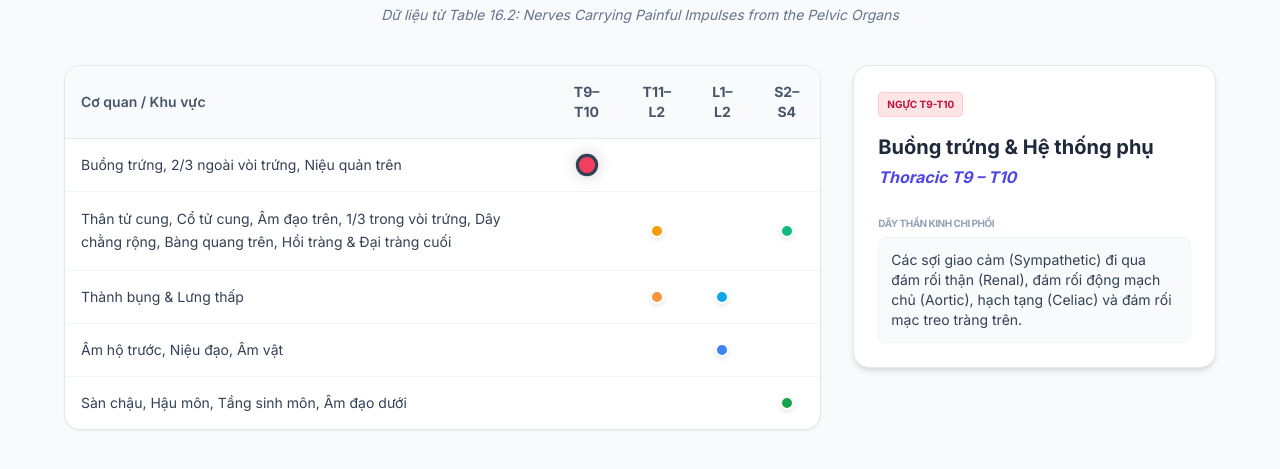
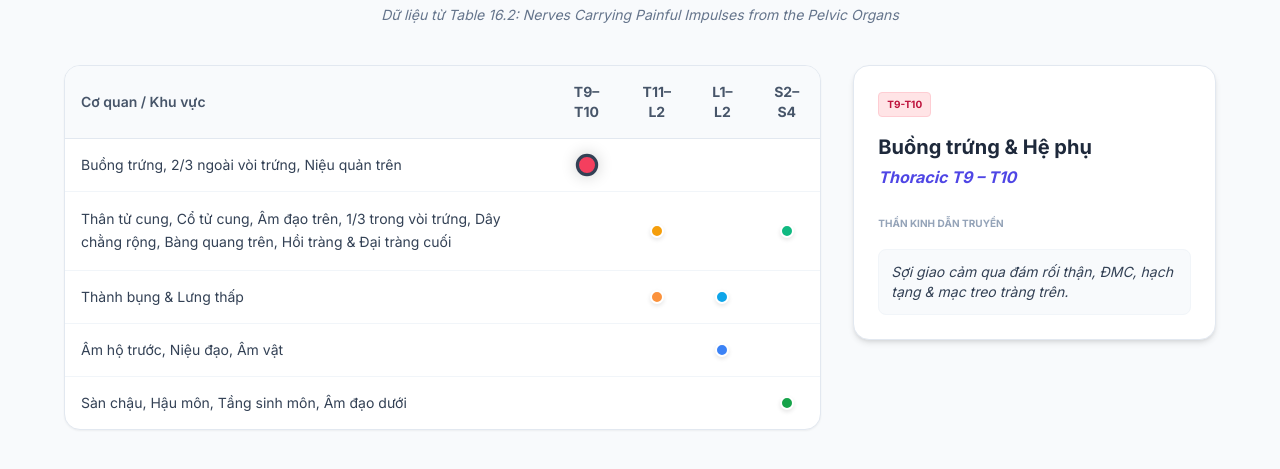
Before and after one commit to DuyanhA/Danh2, a plain HTML site: page index.html in a window 1280 px wide. Both pictures are taken after a click on the button 586 px from the left and 244 px from the top of the page. Shown: the part 79-548 px from the top of the page. Drawn offline with nearby package versions, Linux system fonts and the light colour scheme.

Commit message:
Update index.html

```diff
--- a/index.html
+++ b/index.html
@@ -9,6 +9,7 @@
         @import url('https://fonts.googleapis.com/css2?family=Inter:wght@300;400;600;700&display=swap');
         body { font-family: 'Inter', sans-serif; background-color: #f8fafc; }
 
+        /* Hiệu ứng node */
         .connection-dot {
             width: 14px;
             height: 14px;
@@ -23,9 +24,21 @@
         .connection-dot:hover { transform: scale(1.3); }
         .active-dot { transform: scale(1.6); border-color: #334155; box-shadow: 0 0 10px rgba(0,0,0,0.2); }
 
+        /* Animation cho bảng */
+        @keyframes table-flash {
+            0% { background-color: transparent; }
+            50% { background-color: var(--flash-color); opacity: 0.5; }
+            100% { background-color: transparent; }
+        }
+
+        .flash-active {
+            animation: table-flash 0.6s ease-out;
+        }
+
         .glass-panel {
             background: white;
             border: 1px solid #e2e8f0;
+            position: relative;
         }
 
         .table-container::-webkit-scrollbar { height: 6px; }
@@ -40,7 +53,7 @@
         </div>
 
         <div class="grid grid-cols-1 lg:grid-cols-3 gap-8">
-            <div class="lg:col-span-2 glass-panel rounded-2xl shadow-sm overflow-hidden">
+            <div id="main-table-container" class="lg:col-span-2 glass-panel rounded-2xl shadow-sm overflow-hidden">
                 <div class="table-container overflow-x-auto">
                     <table class="w-full border-collapse text-sm">
                         <thead>
@@ -53,38 +66,38 @@
                             </tr>
                         </thead>
                         <tbody class="divide-y divide-slate-100">
-                            <tr class="hover:bg-slate-50 transition">
+                            <tr class="hover:bg-slate-50/50 transition">
                                 <td class="p-4 text-slate-700 font-medium">Buồng trứng, 2/3 ngoài vòi trứng, Niệu quản trên</td>
-                                <td class="p-4 text-center"><button onclick="showInfo('ovaries', this)" class="connection-dot bg-rose-500"></button></td>
+                                <td class="p-4 text-center"><button onclick="showInfo('ovaries', this, '#f43f5e')" class="connection-dot bg-rose-500"></button></td>
                                 <td></td><td></td><td></td>
                             </tr>
-                            <tr class="hover:bg-slate-50 transition">
+                            <tr class="hover:bg-slate-50/50 transition">
                                 <td class="p-4 text-slate-700 font-medium leading-relaxed">
                                     Thân tử cung, Cổ tử cung, Âm đạo trên, 1/3 trong vòi trứng,
                                     Dây chằng rộng, Bàng quang trên, Hồi tràng & Đại tràng cuối
                                 </td>
                                 <td></td>
-                                <td class="p-4 text-center"><button onclick="showInfo('internal_symp', this)" class="connection-dot bg-amber-500"></button></td>
+                                <td class="p-4 text-center"><button onclick="showInfo('internal_symp', this, '#f59e0b')" class="connection-dot bg-amber-500"></button></td>
                                 <td></td>
-                                <td class="p-4 text-center"><button onclick="showInfo('internal_para', this)" class="connection-dot bg-emerald-500"></button></td>
+                                <td class="p-4 text-center"><button onclick="showInfo('internal_para', this, '#10b981')" class="connection-dot bg-emerald-500"></button></td>
                             </tr>
-                            <tr class="hover:bg-slate-50 transition">
+                            <tr class="hover:bg-slate-50/50 transition">
                                 <td class="p-4 text-slate-700 font-medium">Thành bụng & Lưng thấp</td>
                                 <td></td>
-                                <td class="p-4 text-center"><button onclick="showInfo('wall_t12', this)" class="connection-dot bg-orange-400"></button></td>
-                                <td class="p-4 text-center"><button onclick="showInfo('wall_l1', this)" class="connection-dot bg-sky-500"></button></td>
+                                <td class="p-4 text-center"><button onclick="showInfo('wall_t12', this, '#fb923c')" class="connection-dot bg-orange-400"></button></td>
+                                <td class="p-4 text-center"><button onclick="showInfo('wall_l1', this, '#0ea5e9')" class="connection-dot bg-sky-500"></button></td>
                                 <td></td>
                             </tr>
-                            <tr class="hover:bg-slate-50 transition">
+                            <tr class="hover:bg-slate-50/50 transition">
                                 <td class="p-4 text-slate-700 font-medium">Âm hộ trước, Niệu đạo, Âm vật</td>
                                 <td></td><td></td>
-                                <td class="p-4 text-center"><button onclick="showInfo('external_ant', this)" class="connection-dot bg-blue-500"></button></td>
+                                <td class="p-4 text-center"><button onclick="showInfo('external_ant', this, '#3b82f6')" class="connection-dot bg-blue-500"></button></td>
                                 <td></td>
                             </tr>
-                            <tr class="hover:bg-slate-50 transition">
+                            <tr class="hover:bg-slate-50/50 transition">
                                 <td class="p-4 text-slate-700 font-medium">Sàn chậu, Hậu môn, Tầng sinh môn, Âm đạo dưới</td>
                                 <td></td><td></td><td></td>
-                                <td class="p-4 text-center"><button onclick="showInfo('floor', this)" class="connection-dot bg-green-600"></button></td>
+                                <td class="p-4 text-center"><button onclick="showInfo('floor', this, '#16a34a')" class="connection-dot bg-green-600"></button></td>
                             </tr>
                         </tbody>
                     </table>
@@ -92,20 +105,16 @@
             </div>
 
             <div id="detail-panel" class="bg-white p-6 rounded-2xl shadow-md border border-slate-200 h-fit sticky top-10">
-                <div id="default-msg" class="py-20 text-center">
-                    <p class="text-slate-400 text-sm">Chọn một điểm tròn màu trên bảng để xem chi tiết dây thần kinh.</p>
+                <div id="default-msg" class="py-20 text-center text-slate-400 text-sm">
+                    Chọn một nút màu trên bảng để xem chi tiết.
                 </div>
-
                 <div id="info-content" class="hidden">
                     <span id="info-tag" class="px-2 py-1 rounded text-[10px] font-bold uppercase mb-4 inline-block"></span>
                     <h2 id="info-title" class="text-xl font-bold text-slate-800 mb-1"></h2>
                     <p id="info-segments" class="text-indigo-600 font-bold mb-6 italic"></p>
-
                     <div class="space-y-4 text-sm">
-                        <div>
-                            <h4 class="text-slate-400 font-bold text-[10px] uppercase tracking-tighter mb-1">Dây thần kinh chi phối</h4>
-                            <p id="info-nerves" class="text-slate-700 bg-slate-50 p-3 rounded-lg border border-slate-100"></p>
-                        </div>
+                        <h4 class="text-slate-400 font-bold text-[10px] uppercase mb-1">Thần kinh dẫn truyền</h4>
+                        <p id="info-nerves" class="text-slate-700 bg-slate-50 p-3 rounded-lg border border-slate-100 italic"></p>
                     </div>
                 </div>
             </div>
@@ -114,65 +123,30 @@
 
     <script>
         const data = {
-            ovaries: {
-                tag: "Ngực T9-T10",
-                title: "Buồng trứng & Hệ thống phụ",
-                segments: "Thoracic T9 – T10",
-                nerves: "Các sợi giao cảm (Sympathetic) đi qua đám rối thận (Renal), đám rối động mạch chủ (Aortic), hạch tạng (Celiac) và đám rối mạc treo tràng trên.",
-                color: "rose"
-            },
-            internal_symp: {
-                tag: "Giao cảm T11-L2",
-                title: "Tử cung & Tạng chậu",
-                segments: "Thoracolumbar T11 – L2",
-                nerves: "Các sợi thần kinh tự chủ ngực-thắt lưng (Giao cảm) dẫn truyền qua đám rối hạ vị (Hypogastric plexus).",
-                color: "amber"
-            },
-            internal_para: {
-                tag: "Đối giao cảm S2-S4",
-                title: "Tử cung & Tạng chậu",
-                segments: "Sacral S2 – S4",
-                nerves: "Các sợi thần kinh tự chủ vùng cùng (Đối giao cảm) dẫn truyền thông qua dây thần kinh chậu (Pelvic nerve).",
-                color: "emerald"
-            },
-            wall_t12: {
-                tag: "Thành bụng T12-L1",
-                title: "Vùng bụng & Lưng",
-                segments: "T12 – L1",
-                nerves: "Thần kinh chậu hạ vị (Iliohypogastric), thần kinh chậu bẹn (Ilioinguinal) và thần kinh sinh dục đùi (Genitofemoral).",
-                color: "orange"
-            },
-            wall_l1: {
-                tag: "Thành bụng L1-L2",
-                title: "Vùng bụng dưới & Lưng",
-                segments: "L1 – L2",
-                nerves: "Thần kinh chậu bẹn (Ilioinguinal) và thần kinh sinh dục đùi (Genitofemoral).",
-                color: "sky"
-            },
-            external_ant: {
-                tag: "Vùng trước L1-L2",
-                title: "Âm hộ & Niệu đạo trước",
-                segments: "L1 – L2",
-                nerves: "Thần kinh chậu bẹn và thần kinh sinh dục đùi.",
-                color: "blue"
-            },
-            floor: {
-                tag: "Vùng cùng S2-S4",
-                title: "Sàn chậu & Tầng sinh môn",
-                segments: "S2 – S4",
-                nerves: "Thần kinh thẹn (Pudendal), thần kinh bẹn, thần kinh sinh dục đùi và thần kinh bì đùi sau.",
-                color: "green"
-            }
+            ovaries: { tag: "T9-T10", title: "Buồng trứng & Hệ phụ", segments: "Thoracic T9 – T10", nerves: "Sợi giao cảm qua đám rối thận, ĐMC, hạch tạng & mạc treo tràng trên.", color: "rose" },
+            internal_symp: { tag: "T11-L2", title: "Tử cung & Tạng chậu", segments: "Thoracolumbar T11 – L2", nerves: "Sợi tự chủ (Giao cảm) qua đám rối hạ vị (Hypogastric plexus).", color: "amber" },
+            internal_para: { tag: "S2-S4", title: "Tử cung & Tạng chậu", segments: "Sacral S2 – S4", nerves: "Sợi tự chủ vùng cùng (Đối giao cảm) qua dây thần kinh chậu (Pelvic nerve).", color: "emerald" },
+            wall_t12: { tag: "T12-L1", title: "Thành bụng & Lưng", segments: "T12 – L1", nerves: "Thần kinh chậu hạ vị, chậu bẹn và sinh dục đùi.", color: "orange" },
+            wall_l1: { tag: "L1-L2", title: "Vùng bụng & Lưng", segments: "L1 – L2", nerves: "Thần kinh chậu bẹn và thần kinh sinh dục đùi.", color: "sky" },
+            external_ant: { tag: "L1-L2", title: "Âm hộ & Cơ quan trước", segments: "L1 – L2", nerves: "Thần kinh chậu bẹn và thần kinh sinh dục đùi.", color: "blue" },
+            floor: { tag: "S2-S4", title: "Sàn chậu & Tầng sinh môn", segments: "S2 – S4", nerves: "Thần kinh thẹn (Pudendal), thần kinh bẹn, sinh dục đùi và bì đùi sau.", color: "green" }
         };
 
-        function showInfo(key, btn) {
+        function showInfo(key, btn, colorCode) {
             const item = data[key];
+            const table = document.getElementById('main-table-container');
             const content = document.getElementById('info-content');
             const defMsg = document.getElementById('default-msg');
 
+            // Xử lý hiệu ứng nháy bảng
+            table.style.setProperty('--flash-color', colorCode);
+            table.classList.remove('flash-active');
+            void table.offsetWidth; // Trigger reflow
+            table.classList.add('flash-active');
+
+            // Hiển thị nội dung
             defMsg.classList.add('hidden');
             content.classList.remove('hidden');
-
             document.getElementById('info-title').innerText = item.title;
             document.getElementById('info-segments').innerText = item.segments;
             document.getElementById('info-nerves').innerText = item.nerves;
@@ -181,7 +155,7 @@
             tag.innerText = item.tag;
             tag.className = `px-2 py-1 rounded text-[10px] font-bold uppercase mb-4 inline-block bg-${item.color}-100 text-${item.color}-700 border border-${item.color}-200`;
 
-            // Active State
+            // Cập nhật trạng thái Active Node
             document.querySelectorAll('.connection-dot').forEach(dot => dot.classList.remove('active-dot'));
             btn.classList.add('active-dot');
         }
```
